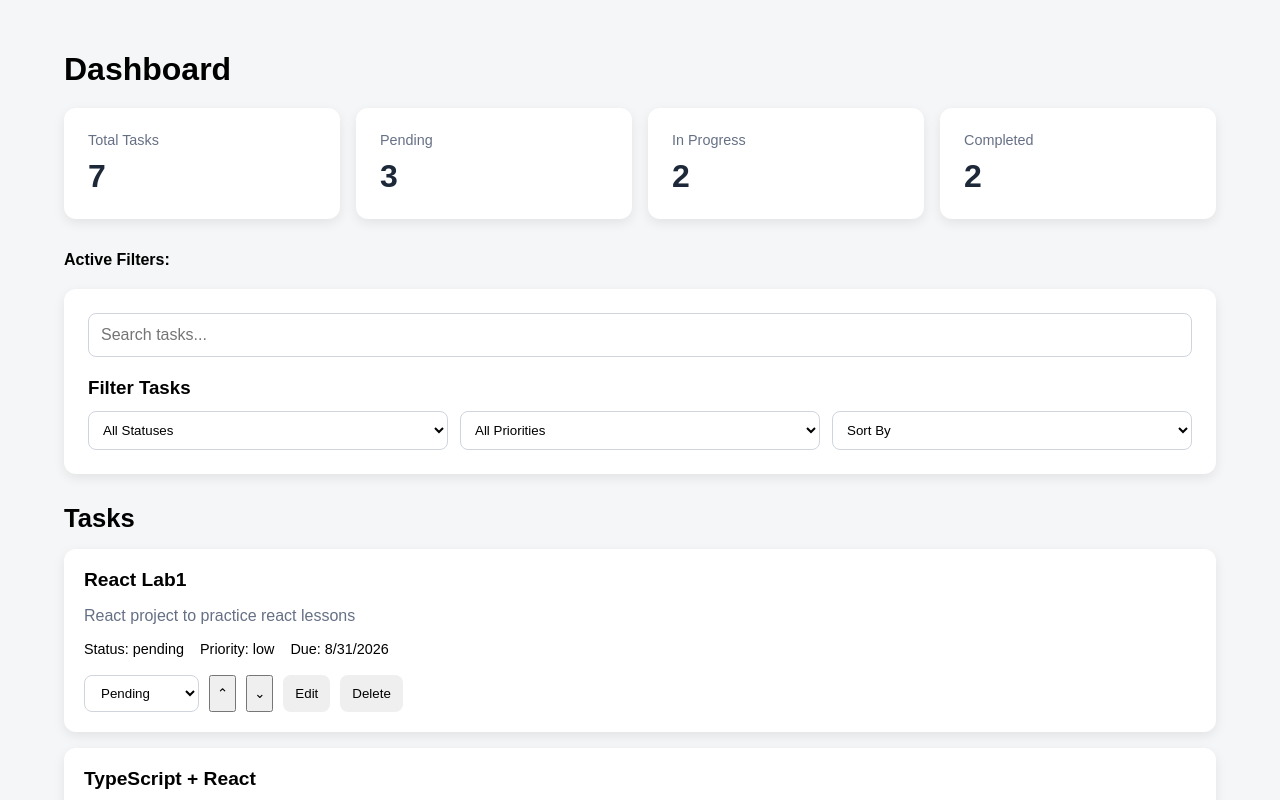
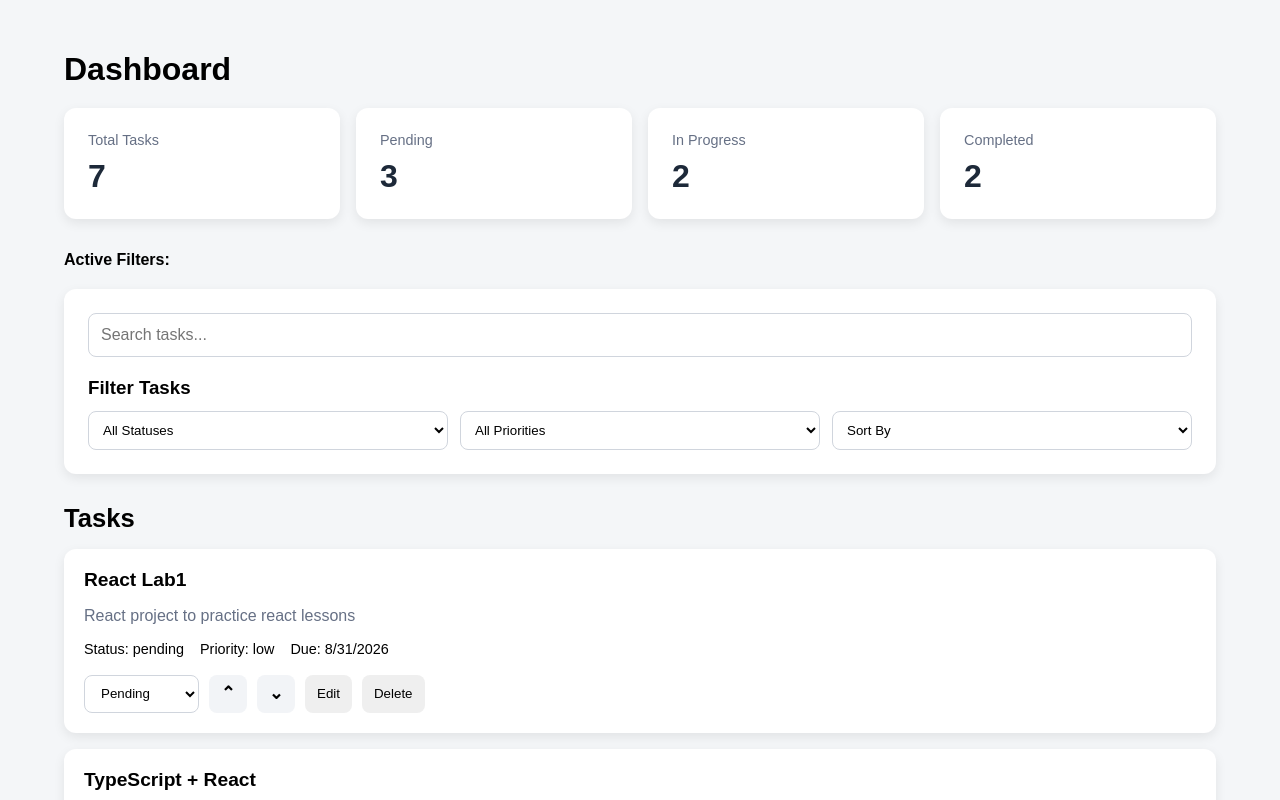
Before and after one commit to mercytv932/Task_Management_dashboard, a React (Vite) app: page / in a window 1280 px wide. Shown: the top 800 px of the page. Built offline with nearby package versions, Linux system fonts and the light colour scheme.

Commit message:
move up and down style done

```diff
--- a/src/App.css
+++ b/src/App.css
@@ -296,3 +296,29 @@ textarea.form-input {
     align-items: stretch;
   }
 }
+
+/* Buttons */
+
+/* Move Up and Down buttons */
+.move-button {
+  width: 38px;
+  height: 38px;
+  border: none;
+  border-radius: 8px;
+  background: #f2f4f7;
+  cursor: pointer;
+  font-size: 1.1rem;
+  font-weight: 600;
+  transition:
+    transform 0.2s ease,
+    background 0.2s ease;
+}
+
+.move-button:hover {
+  background: #e4e7ec;
+  transform: translateY(-2px);
+}
+
+.move-button:active {
+  transform: scale(0.92);
+}
```
